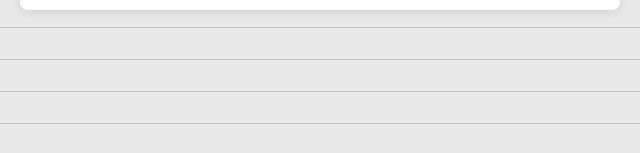
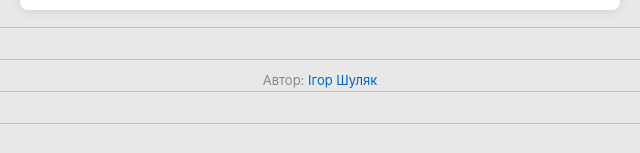
Before and after one commit to CodenameXXV/name, a plain HTML site: page index.html in a window 1280 px wide. Shown: the part 644-797 px from the top of the page, 320-960 px from the left. Drawn offline with Linux system fonts and the light colour scheme.

Commit message:
index.html

```diff
--- a/index.html
+++ b/index.html
@@ -95,6 +95,22 @@
             color: #666;
             line-height: 1.8;
         }
+
+        .author {
+            text-align: center;
+            margin-top: 40px;
+            font-size: 13px;
+            color: #888;
+        }
+
+        .author a {
+            color: #0066cc;
+            text-decoration: none;
+        }
+
+        .author a:hover {
+            text-decoration: underline;
+        }
     </style>
 </head>
 <body>
@@ -115,6 +131,10 @@
             <strong>Примітка:</strong> Транслітерація виконується згідно з постановою КМУ від 27 січня 2010 р. № 55.
             М'який знак та апостроф не відтворюються. Буквосполучення "зг" відтворюється як "zgh".
         </div>
+    </div>
+
+    <div class="author">
+        Автор: <a href="https://codenamexxv.github.io/teacher/" target="_blank">Ігор Шуляк</a>
     </div>
 
     <script>
```
